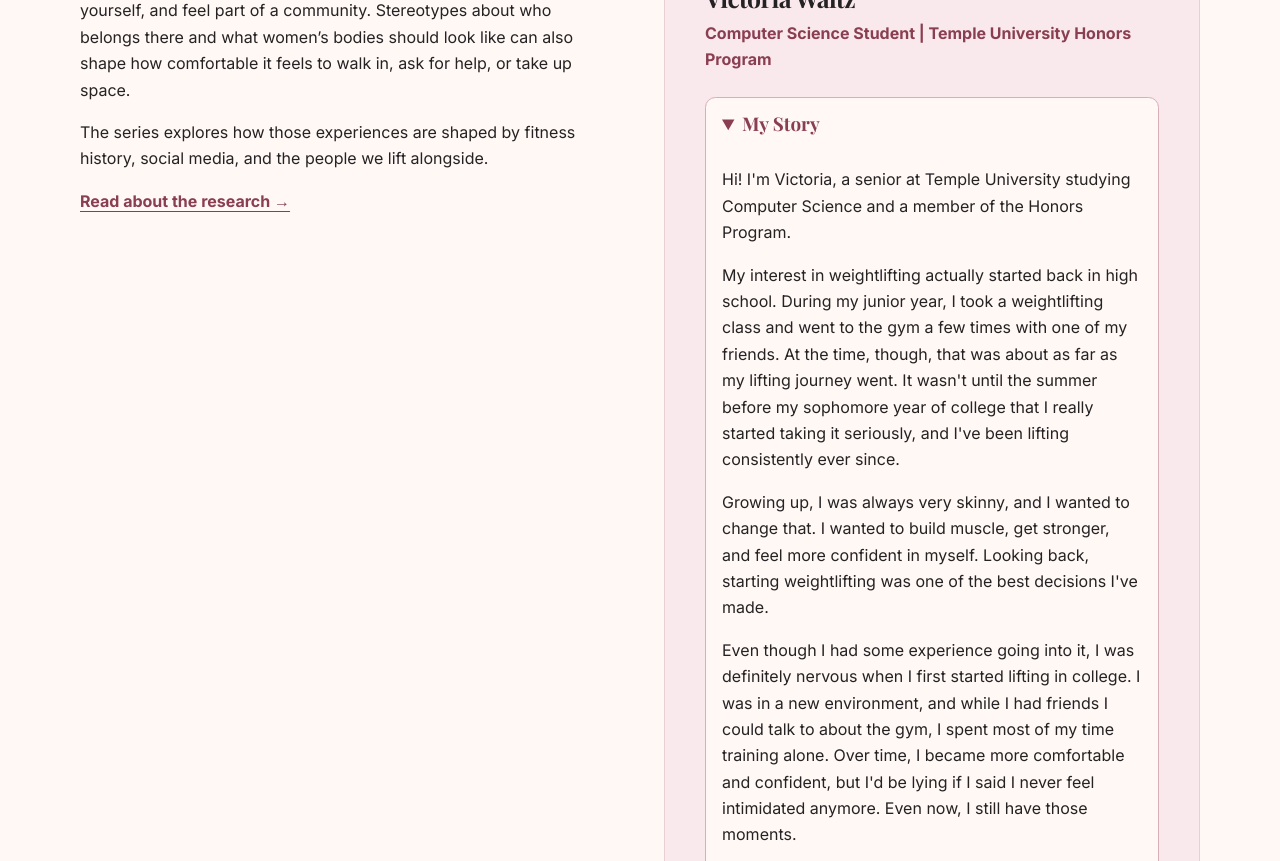
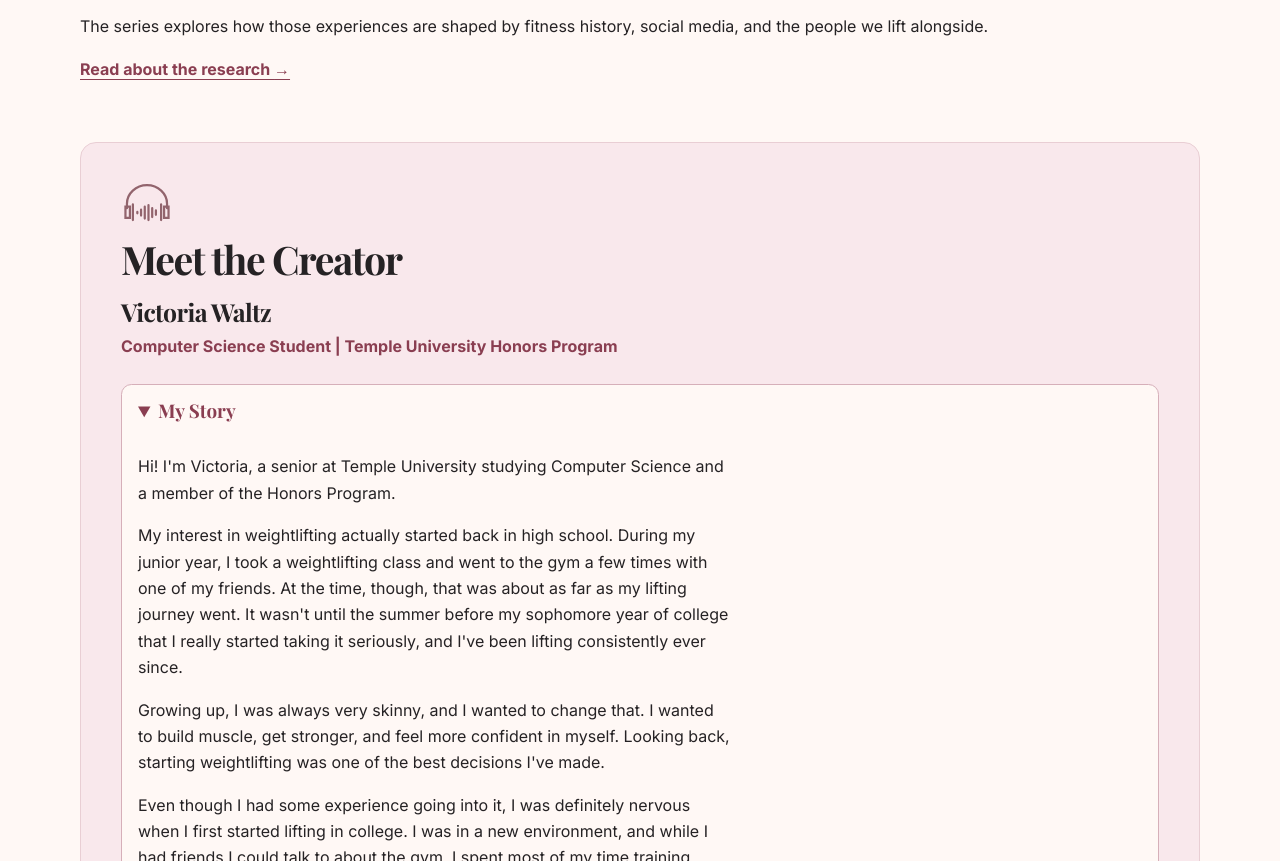
Before and after one commit to Victoria-Waltz/strong-but-not-too-strong, a plain HTML site: page about.html in a window 1280 px wide. Shown: the part 723-1584 px from the top of the page. Drawn offline with nearby package versions, Linux system fonts and the light colour scheme; a web font is replaced by a local one.

Commit message:
Stack the About page sections

```diff
--- a/about.html
+++ b/about.html
@@ -32,7 +32,7 @@
   </header>
   <main id="main" tabindex="-1">
   <section class="page-banner"><div class="wrap"><h1>About the Podcast</h1><p>Women, strength, and what it means to belong in the weight room.</p></div></section>
-  <div class="section wrap two-columns">
+  <div class="section wrap research">
     <section class="prose" data-reveal>
       <h2>Why the Weight Room?</h2>
       <p><em>Strong, But Not ‘Too Strong’</em> is a podcast mini-series about women’s experiences with lifting in public gyms and college fitness spaces.</p>
```
